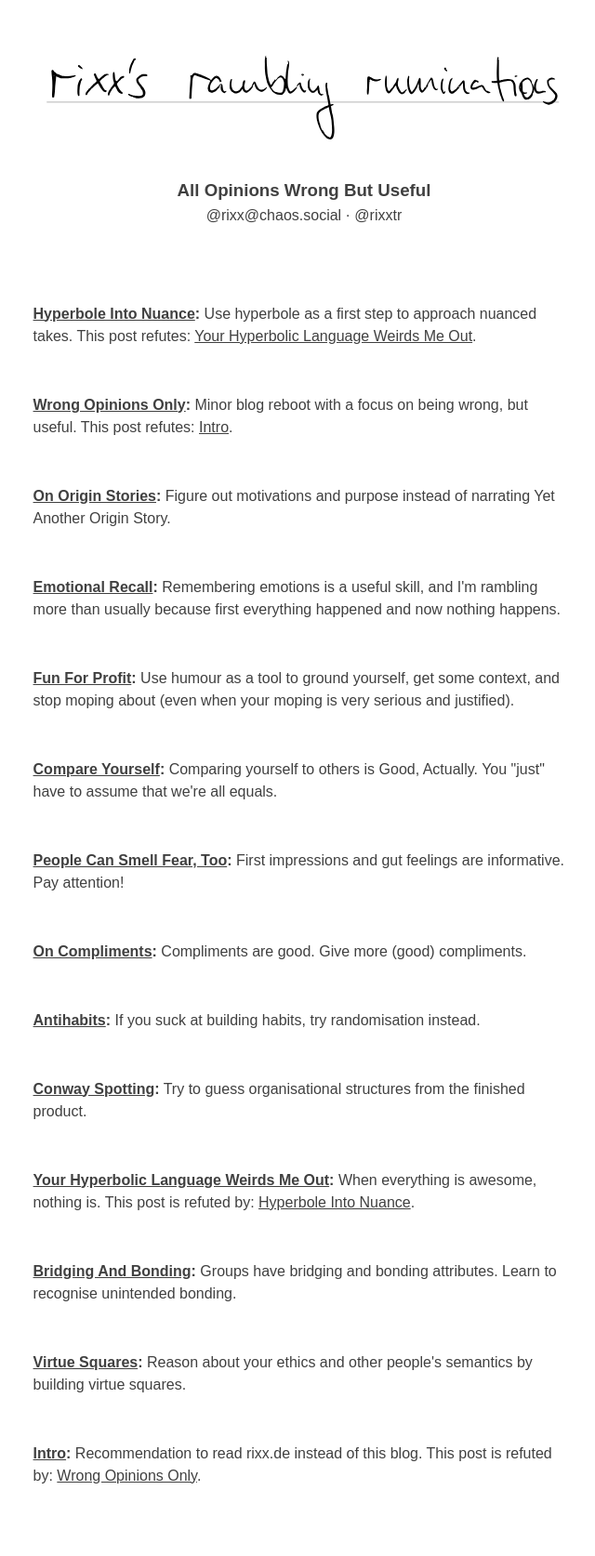
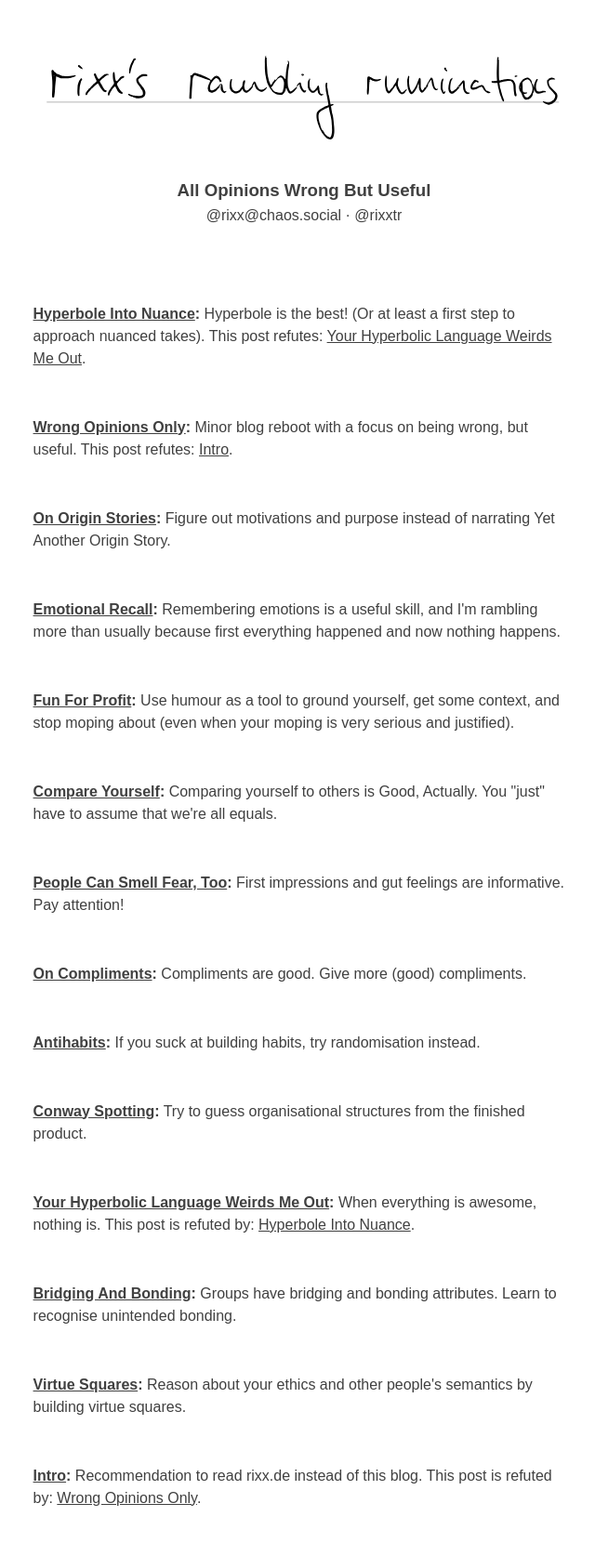
Before and after one commit to rixx/ramble, a Jekyll site: the page built from index.md, in a window 1280 px wide. Shown: the whole page at 93% size, without its empty margins (313-953 px from the left). Built offline with Jekyll 4.4.1, drawn with Linux system fonts in a browser that asks for light colours; before the commit the page ends 1650 px from its top, so only the background shows below that.

Commit message:
Better summary

```diff
--- a/_posts/2020-04-03-hyperbole-into-nuance.md
+++ b/_posts/2020-04-03-hyperbole-into-nuance.md
@@ -2,7 +2,7 @@
 title: Hyperbole Into Nuance
 refutes: your-hyperbolic-language-weirds-me-out
 date: 2020-04-02 16:00
-summary: Use hyperbole as a first step to approach nuanced takes.
+summary: Hyperbole is the best! (Or at least a first step to approach nuanced takes).
 layout: post
 ---
 
```
